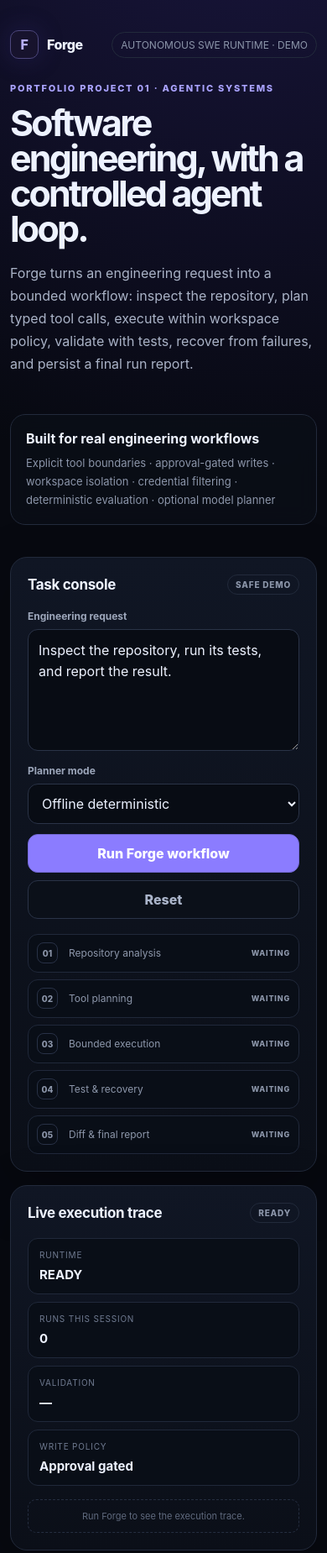
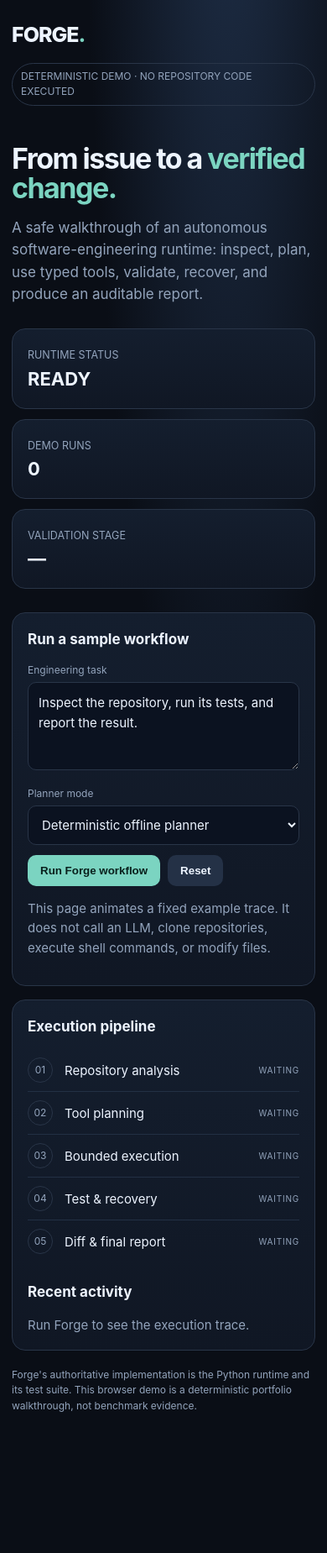
Before and after one commit to gourav-ai-engineer/Forge, a plain HTML site: page demo/index.html in a window 390 px wide. Shown: the top 1849 px of the page at 84% size. After the commit the page ends 1729 px from the top, so only its background shows below. Drawn offline with Linux system fonts and the light colour scheme.

Commit message:
feat: add responsive deterministic Forge demo page

```diff
--- a/demo/index.html
+++ b/demo/index.html
@@ -3,133 +3,63 @@
 <head>
   <meta charset="utf-8">
   <meta name="viewport" content="width=device-width, initial-scale=1">
-  <meta name="description" content="Forge — Autonomous AI Software Engineer. A safe interactive demonstration of inspect, plan, execute, validate and review.">
-  <title>Forge — Autonomous AI Software Engineer</title>
+  <title>Forge · Autonomous AI Software Engineer</title>
   <style>
-    :root { font-family: Inter, ui-sans-serif, system-ui, -apple-system, BlinkMacSystemFont, "Segoe UI", sans-serif; color-scheme: dark; --bg:#070910; --panel:#0d111b; --panel2:#101624; --line:#222a3b; --muted:#8c96aa; --text:#edf2ff; --accent:#8b7cff; --green:#54e59a; --blue:#5cb9ff; }
-    * { box-sizing:border-box; }
-    body { margin:0; min-height:100vh; background:radial-gradient(circle at 75% -10%, #1a1640 0, transparent 35%), var(--bg); color:var(--text); }
-    .shell { width:min(1180px, calc(100% - 40px)); margin:auto; padding:28px 0 70px; }
-    nav { display:flex; justify-content:space-between; align-items:center; padding:8px 0 42px; }
-    .brand { display:flex; gap:10px; align-items:center; font-weight:850; letter-spacing:-.03em; }
-    .mark { width:34px; height:34px; display:grid; place-items:center; border:1px solid #4d477d; border-radius:10px; background:#17132d; color:#b7afff; box-shadow:0 0 30px #453a9b44; }
-    .nav-tag { color:var(--muted); font-size:12px; border:1px solid var(--line); padding:7px 10px; border-radius:999px; }
-    .hero { display:grid; grid-template-columns:1.15fr .85fr; gap:30px; align-items:end; }
-    .eyebrow { color:#aaa3ff; text-transform:uppercase; letter-spacing:.16em; font-size:11px; font-weight:800; }
-    h1 { font-size:clamp(42px, 6vw, 72px); line-height:.98; letter-spacing:-.065em; margin:13px 0 18px; max-width:760px; }
-    .hero p { color:#aab3c7; line-height:1.7; max-width:700px; font-size:16px; }
-    .hero-note { border:1px solid var(--line); border-radius:18px; padding:18px; background:#0b0f18aa; backdrop-filter:blur(12px); }
-    .hero-note strong { display:block; margin-bottom:8px; }
-    .hero-note span { color:var(--muted); font-size:13px; line-height:1.6; }
-    .workspace { display:grid; grid-template-columns:.9fr 1.1fr; gap:16px; margin-top:38px; }
-    .card { background:linear-gradient(180deg,#101624,#0b0f18); border:1px solid var(--line); border-radius:20px; padding:20px; box-shadow:0 22px 70px #00000038; }
-    .card-head { display:flex; justify-content:space-between; align-items:center; margin-bottom:18px; }
-    h2 { margin:0; font-size:17px; letter-spacing:-.02em; }
-    .pill { border:1px solid var(--line); color:var(--muted); padding:5px 9px; border-radius:999px; font-size:10px; font-weight:800; letter-spacing:.08em; }
-    .pill.success { color:var(--green); border-color:#275c47; background:#10271e; }
-    label { display:block; margin:12px 0 8px; color:#9da7bb; font-size:12px; font-weight:650; }
-    textarea, select { width:100%; border:1px solid #2a3347; background:#080c14; color:var(--text); border-radius:12px; padding:12px; font:inherit; outline:none; }
-    textarea { min-height:145px; resize:vertical; line-height:1.55; }
-    textarea:focus, select:focus { border-color:#5d55a0; box-shadow:0 0 0 3px #8b7cff12; }
-    .actions { display:grid; grid-template-columns:1fr auto; gap:9px; margin-top:12px; }
-    button { border:1px solid #7369d7; border-radius:12px; padding:12px 15px; font:inherit; font-weight:800; cursor:pointer; }
-    #run { background:var(--accent); color:white; }
-    #run:hover { filter:brightness(1.08); }
-    #run:disabled { opacity:.65; cursor:wait; }
-    #reset { background:#0b1019; color:#aab4c9; border-color:#2a3347; }
-    .spinner { width:13px; height:13px; display:inline-block; border:2px solid #ffffff66; border-top-color:#fff; border-radius:50%; animation:spin .7s linear infinite; vertical-align:-2px; margin-right:7px; }
-    @keyframes spin { to { transform:rotate(360deg); } }
-    .flow { display:grid; gap:8px; margin-top:18px; }
-    .flow-step { display:grid; grid-template-columns:28px 1fr auto; align-items:center; gap:10px; min-height:46px; padding:8px 10px; border:1px solid #20283a; background:#090e17; border-radius:12px; color:#8d97ab; font-size:12px; transition:.2s; }
-    .flow-icon { width:25px; height:25px; display:grid; place-items:center; border-radius:8px; border:1px solid #283146; font-size:10px; font-weight:800; }
-    .flow-state { font-size:9px; letter-spacing:.09em; font-weight:800; }
-    .flow-step.current { border-color:#4c458a; color:#d9d5ff; background:#111027; }
-    .flow-step.current .flow-icon { color:#bdb6ff; border-color:#665dc0; }
-    .flow-step.done { color:#cbd4e5; }
-    .flow-step.done .flow-icon { color:var(--green); border-color:#286047; background:#10271e; }
-    .flow-step.done .flow-state { color:var(--green); }
-    .right-grid { display:grid; grid-template-columns:1fr 1fr; gap:9px; margin-bottom:16px; }
-    .metric { padding:13px; border:1px solid #20283a; border-radius:12px; background:#090e17; }
-    .metric small { display:block; color:#707b91; font-size:10px; margin-bottom:7px; text-transform:uppercase; letter-spacing:.08em; }
-    .metric strong { font-size:15px; }
-    .trace { display:grid; grid-template-columns:1fr 1fr; gap:12px; }
-    .trace-box { min-width:0; }
-    .trace-box h3 { margin:0 0 8px; color:#9da7bb; font-size:11px; text-transform:uppercase; letter-spacing:.1em; }
-    pre { margin:0; min-height:184px; max-height:300px; overflow:auto; padding:13px; border-radius:12px; border:1px solid #20283a; background:#070b12; color:#b9c4da; font:11px/1.6 "SFMono-Regular",Consolas,monospace; white-space:pre-wrap; }
-    .activity { margin-top:14px; display:grid; gap:7px; max-height:220px; overflow:auto; }
-    .activity-item { display:flex; gap:10px; padding:9px 10px; border:1px solid #1d2637; background:#090e17; border-radius:10px; }
-    .activity-dot { width:7px; height:7px; border-radius:50%; margin-top:5px; background:#66718a; flex:none; }
-    .activity-dot.success { background:var(--green); box-shadow:0 0 10px #54e59a77; }
-    .activity-dot.running { background:var(--blue); box-shadow:0 0 10px #5cb9ff77; }
-    .activity-item strong, .activity-item small { display:block; }
-    .activity-item strong { font-size:11px; }
-    .activity-item small { margin-top:2px; color:#707b91; font-size:10px; line-height:1.4; }
-    .activity-empty { color:#5f697d; font-size:11px; padding:12px; border:1px dashed #252e40; border-radius:10px; text-align:center; }
-    #report { margin-top:16px; display:none; }
-    #report.visible { display:block; }
-    .report-head { display:flex; justify-content:space-between; align-items:center; margin-bottom:12px; }
-    .report-head h2 { font-size:15px; }
-    footer { display:flex; justify-content:space-between; gap:20px; margin-top:28px; color:#667087; font-size:11px; }
-    @media (max-width:900px) { .hero,.workspace { grid-template-columns:1fr; } .hero-note { max-width:620px; } }
-    @media (max-width:620px) { .shell { width:min(100% - 24px, 1180px); } nav { padding-bottom:28px; } h1 { font-size:43px; } .right-grid,.trace { grid-template-columns:1fr; } .actions { grid-template-columns:1fr; } footer { flex-direction:column; } }
+    :root { color-scheme: dark; --bg:#0a0e16; --panel:#111827; --line:#293548; --muted:#93a4bc; --ink:#edf4ff; --accent:#7bd4c1; --blue:#8bb8ff; }
+    * { box-sizing:border-box; } body { margin:0; background:radial-gradient(ellipse at 70% -20%,#20314b 0,transparent 45%),var(--bg); color:var(--ink); font:15px/1.55 Inter,ui-sans-serif,system-ui,-apple-system,sans-serif; }
+    main { max-width:1100px; margin:auto; padding:38px 22px 64px; } .top { display:flex; justify-content:space-between; align-items:center; gap:14px; flex-wrap:wrap; }
+    .brand { font-size:25px; font-weight:800; letter-spacing:-.04em; } .brand span { color:var(--accent); } .tag { border:1px solid var(--line); border-radius:999px; padding:6px 10px; color:var(--muted); font-size:12px; }
+    h1 { max-width:760px; font-size:clamp(34px,6vw,59px); line-height:1.03; letter-spacing:-.045em; margin:45px 0 15px; } .lede { max-width:720px; color:var(--muted); font-size:17px; }
+    .metrics { display:grid; grid-template-columns:repeat(3,1fr); gap:12px; margin:28px 0; } .metric,.panel { background:linear-gradient(180deg,#141e2e,#101724); border:1px solid var(--line); border-radius:16px; padding:18px; } .metric strong { display:block; font-size:22px; } .metric small,.muted { color:var(--muted); }
+    .layout { display:grid; grid-template-columns:1fr 1.1fr; gap:16px; } h2 { font-size:17px; margin:0 0 14px; } label { display:block; font-size:12px; color:var(--muted); margin:12px 0 5px; }
+    textarea,select { width:100%; color:var(--ink); background:#0b1220; border:1px solid var(--line); border-radius:10px; padding:12px; font:inherit; } textarea { min-height:105px; resize:vertical; }
+    .buttons { display:flex; gap:9px; margin-top:12px; } button { border:0; border-radius:10px; padding:11px 15px; font-weight:700; cursor:pointer; } #run { background:var(--accent); color:#09201c; } #reset { color:var(--ink); background:#243146; } button:disabled { opacity:.6; cursor:wait; }
+    .flow-step { display:grid; grid-template-columns:35px 1fr auto; align-items:center; padding:10px 0; gap:9px; border-bottom:1px solid #223044; } .flow-step:last-child { border:0; } .flow-icon { display:grid; place-items:center; border:1px solid var(--line); border-radius:50%; width:30px; height:30px; color:var(--muted); font-size:12px; } .flow-step.current .flow-icon { border-color:var(--blue); color:var(--blue); } .flow-step.done .flow-icon { border-color:var(--accent); color:var(--accent); } .flow-state { color:var(--muted); font-size:10px; letter-spacing:.08em; }
+    .activity-item { display:flex; gap:10px; padding:9px 0; border-bottom:1px solid #223044; } .activity-item small { display:block; color:var(--muted); margin-top:3px; overflow-wrap:anywhere; } .activity-dot { flex:0 0 8px; height:8px; width:8px; border-radius:50%; background:var(--blue); margin-top:7px; } .activity-dot.success { background:var(--accent); } .activity-dot.running { background:#ffcf72; } .activity-empty { color:var(--muted); }
+    #report { display:none; margin-top:16px; } #report.visible { display:block; } .report-grid { display:grid; grid-template-columns:1fr 1fr; gap:12px; } .report-value { font-weight:700; overflow-wrap:anywhere; } .pill { display:inline-block; border:1px solid var(--line); border-radius:999px; padding:3px 8px; font-size:11px; } .pill.success { color:var(--accent); border-color:#315d54; }
+    pre { white-space:pre-wrap; overflow-wrap:anywhere; color:#b8cee8; background:#080d15; padding:13px; border:1px solid var(--line); border-radius:10px; font-size:12px; }
+    footer { color:var(--muted); margin-top:20px; font-size:12px; } @media(max-width:760px){.layout{grid-template-columns:1fr}.metrics{grid-template-columns:1fr}.report-grid{grid-template-columns:1fr} main{padding:22px 14px 45px}}
   </style>
 </head>
 <body>
-  <main class="shell">
-    <nav><div class="brand"><div class="mark">F</div> Forge</div><div class="nav-tag">AUTONOMOUS SWE RUNTIME · DEMO</div></nav>
-
-    <section class="hero">
-      <div>
-        <div class="eyebrow">Portfolio Project 01 · Agentic Systems</div>
-        <h1>Software engineering, with a controlled agent loop.</h1>
-        <p>Forge turns an engineering request into a bounded workflow: inspect the repository, plan typed tool calls, execute within workspace policy, validate with tests, recover from failures, and persist a final run report.</p>
-      </div>
-      <div class="hero-note"><strong>Built for real engineering workflows</strong><span>Explicit tool boundaries · approval-gated writes · workspace isolation · credential filtering · deterministic evaluation · optional model planner</span></div>
+<main>
+  <div class="top"><div class="brand">FORGE<span>.</span></div><div class="tag">DETERMINISTIC DEMO · NO REPOSITORY CODE EXECUTED</div></div>
+  <h1>From issue to a <span style="color:var(--accent)">verified change.</span></h1>
+  <p class="lede">A safe walkthrough of an autonomous software-engineering runtime: inspect, plan, use typed tools, validate, recover, and produce an auditable report.</p>
+  <section class="metrics">
+    <div class="metric"><small>RUNTIME STATUS</small><strong data-metric="runtime-status">READY</strong></div>
+    <div class="metric"><small>DEMO RUNS</small><strong data-metric="runs">0</strong></div>
+    <div class="metric"><small>VALIDATION STAGE</small><strong data-metric="validation">—</strong></div>
   </section>
-
-    <section class="workspace">
-      <section class="card">
-        <div class="card-head"><h2>Task console</h2><span class="pill">SAFE DEMO</span></div>
-        <label for="task">Engineering request</label>
+  <section class="layout">
+    <div class="panel">
+      <h2>Run a sample workflow</h2>
+      <label for="task">Engineering task</label>
       <textarea id="task">Inspect the repository, run its tests, and report the result.</textarea>
       <label for="planner">Planner mode</label>
-        <select id="planner"><option value="offline">Offline deterministic</option><option value="model">Model-backed planner (illustration)</option></select>
-        <div class="actions"><button id="run">Run Forge workflow</button><button id="reset">Reset</button></div>
-        <div class="flow" id="flow"></div>
-      </section>
-
-      <section class="card">
-        <div class="card-head"><h2>Live execution trace</h2><span class="pill" data-metric="runtime-status">READY</span></div>
-        <div class="right-grid">
-          <div class="metric"><small>Runtime</small><strong data-metric="runtime-status">READY</strong></div>
-          <div class="metric"><small>Runs this session</small><strong data-metric="runs">0</strong></div>
-          <div class="metric"><small>Validation</small><strong data-metric="validation">—</strong></div>
-          <div class="metric"><small>Write policy</small><strong>Approval gated</strong></div>
+      <select id="planner"><option value="offline">Deterministic offline planner</option><option value="model">Model-backed planner (illustrative trace)</option></select>
+      <div class="buttons"><button id="run">Run Forge workflow</button><button id="reset">Reset</button></div>
+      <p class="muted">This page animates a fixed example trace. It does not call an LLM, clone repositories, execute shell commands, or modify files.</p>
     </div>
-        <div class="activity" id="activity"><div class="activity-empty">Run Forge to see the execution trace.</div></div>
-      </section>
-    </section>
-
-    <section class="card" id="report">
-      <div class="report-head"><h2>Final execution report</h2><span id="report-status" class="pill">READY</span></div>
-      <div class="right-grid">
-        <div class="metric"><small>Task</small><strong id="report-task">—</strong></div>
-        <div class="metric"><small>Tool calls</small><strong id="report-calls">—</strong></div>
-        <div class="metric"><small>Runtime</small><strong id="report-time">—</strong></div>
-        <div class="metric"><small>Result</small><strong>Validated</strong></div>
-      </div>
-      <div class="trace">
-        <div class="trace-box"><h3>Planner / policy output</h3><pre id="output">No run yet.</pre></div>
-        <div class="trace-box"><h3>Validation evidence</h3><pre id="validation-output">Tests: PASS
-Diff review: ENFORCED
-Workspace boundary: ENFORCED
-Credential filtering: ENABLED
-State persistence: ENABLED</pre></div>
+    <div class="panel">
+      <h2>Execution pipeline</h2>
+      <div id="flow"></div>
+      <h2 style="margin-top:22px">Recent activity</h2>
+      <div id="activity"><div class="activity-empty">Run Forge to see the execution trace.</div></div>
     </div>
   </section>
-
-    <footer><span>Hosted page is a deterministic product walkthrough — it does not execute arbitrary visitor code.</span><span>Forge · Python runtime · typed tools · bounded execution</span></footer>
+  <section id="report" class="panel">
+    <div class="top"><h2>Run report</h2><span id="report-status" class="pill">READY</span></div>
+    <div class="report-grid">
+      <div><label>Task</label><div id="report-task" class="report-value">—</div></div>
+      <div><label>Tool calls</label><div id="report-calls" class="report-value">—</div></div>
+      <div><label>Elapsed time</label><div id="report-time" class="report-value">—</div></div>
+    </div>
+    <label>Structured output</label><pre id="output">No run yet.</pre>
+    <label>Validation evidence</label><pre id="validation-output">No validation evidence yet.</pre>
+  </section>
+  <footer>Forge's authoritative implementation is the Python runtime and its test suite. This browser demo is a deterministic portfolio walkthrough, not benchmark evidence.</footer>
 </main>
-  <script src="/demo/app.js"></script>
+<script src="app.js"></script>
 </body>
 </html>
```
Lines whose indentation alone changed are shown as unchanged.
